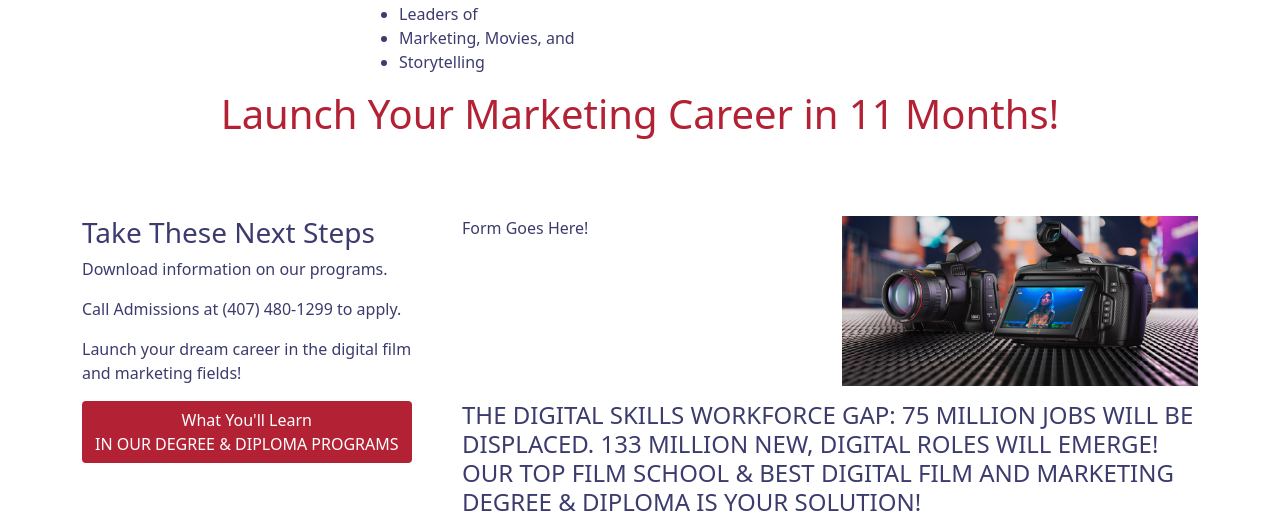
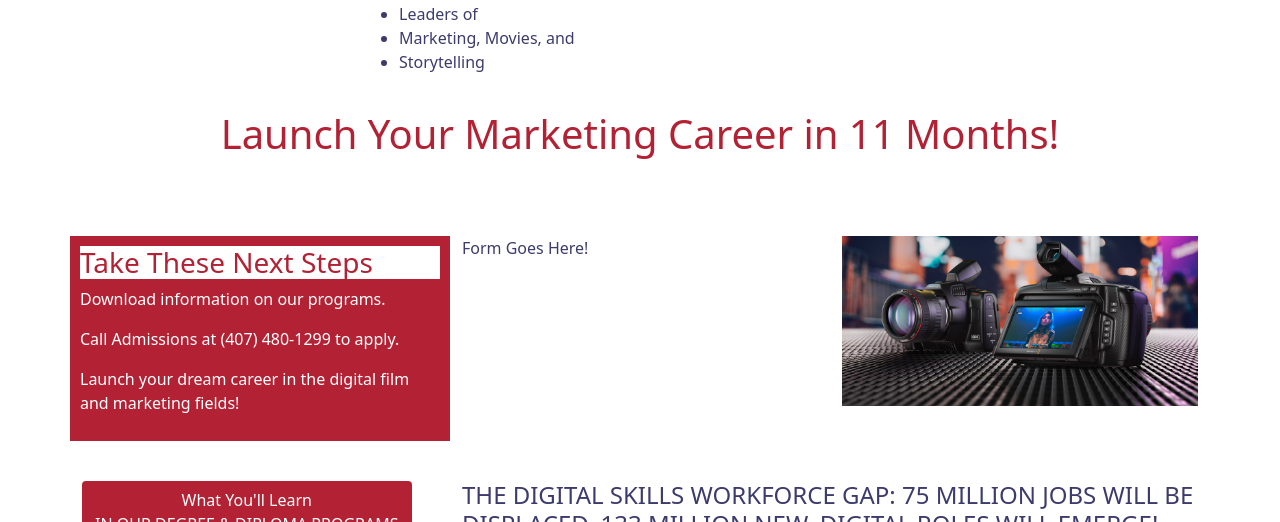
Before and after one commit to Orlandohmor84/tiof-landing-1, a PHP site: page / in a window 1280 px wide. Shown: the part 493-1015 px from the top of the page. Run offline with PHP 8.4, Linux system fonts and the light colour scheme.

Commit message:
HTML Skeleton other files.

```diff
--- a/src/assets/styles/base.css
+++ b/src/assets/styles/base.css
@@ -8,18 +8,51 @@ h1 {
     color: #b22234;
     text-align: center;
 }
+.row {
+    margin-bottom: 20px;
+}
 .btn {
     background-color: #b22234;
     color: #fff;
     text-align: center;
+    margin-bottom: 5px;
 }
 .btn a:hover,.btn a:active {
     color: #3c3b6e;
     transition: 1s ease;
 }
+.btn-white {
+    background-color: #fff;
+    color: #b22234;
+    border-color: #b22234;
+}
 img {
     max-width: 100%;
 }
+.red-callout {
+    background-color: #b22234;
+    padding: 10px;
+    color: #fff;
+}
+.red-callout p {
+    color: #fff;
+}
+.red-callout h3 {
+    background-color: #fff;
+    color: #b22234;
+}
+.row-red {
+    background-color: #b22234;
+    color: #fff;
+}
+.row-red h2 {
+    color: #fff;
+    text-align: center;
+}
+.row-red li {
+    color:#fff;
+}
+
 /*----- End Global Styles -----*/
 
 /*----- Start Header -----*/
```
Also changed, not shown: src/assets/img/RØDE_NTG5_INSITU_CAIRNS_BEACH_RGB.jpg (added), src/assets/img/class-icons.png (added), src/assets/img/tiles-benefits-placeholder.png (added), src/assets/img/why-tiof.png (added).
